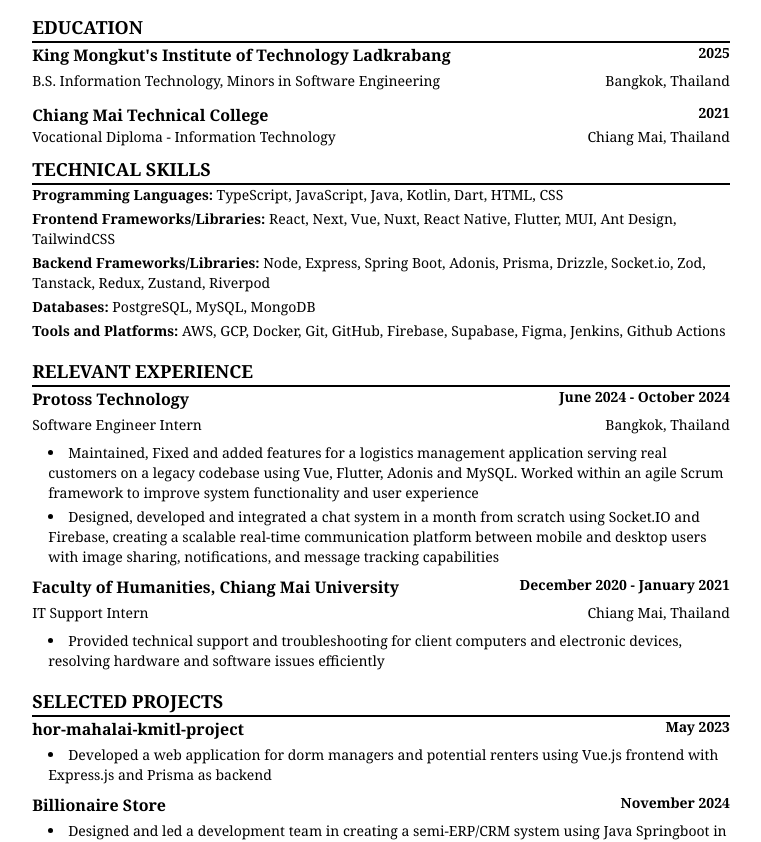
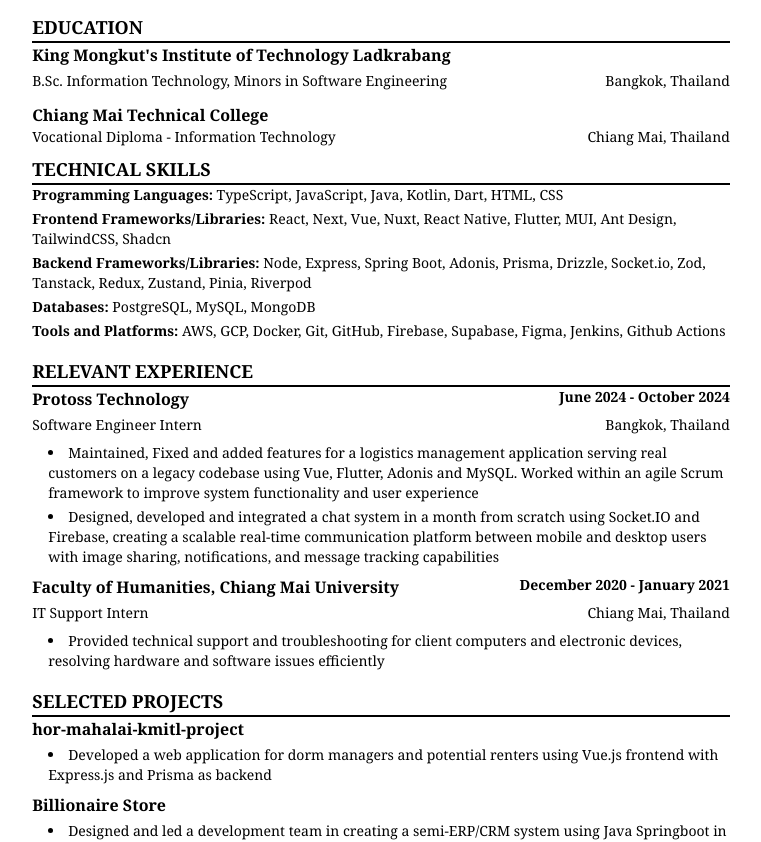
Before and after one commit to KayKaedesu/supersimpleresume, a website: page index.html in a window 1280 px wide. Shown: the part 111-953 px from the top of the page, without its empty margins (259-1020 px from the left). Drawn offline with nearby package versions, Linux system fonts and the light colour scheme.

Commit message:
fix shit

```diff
--- a/index.html
+++ b/index.html
@@ -43,11 +43,11 @@
           <h3 class="font-semibold">
             King Mongkut's Institute of Technology Ladkrabang
           </h3>
-          <span class="text-sm font-semibold">2025</span>
+          <!-- <span class="text-sm font-semibold">2025</span> -->
         </div>
         <div class="flex justify-between items-start mb-2">
           <p class="text-sm">
-            B.S. Information Technology, Minors in Software Engineering
+            B.Sc. Information Technology, Minors in Software Engineering
           </p>
           <span class="text-sm">Bangkok, Thailand</span>
         </div>
@@ -56,7 +56,7 @@
       <div class="mb-2">
         <div class="flex justify-between items-start">
           <h3 class="font-semibold">Chiang Mai Technical College</h3>
-          <span class="text-sm font-semibold">2021</span>
+          <!-- <span class="text-sm font-semibold">2021</span> -->
         </div>
         <div class="flex justify-between items-start">
           <p class="text-sm">Vocational Diploma - Information Technology</p>
@@ -75,12 +75,12 @@
         </p>
         <p>
           <strong>Frontend Frameworks/Libraries:</strong> React, Next, Vue,
-          Nuxt, React Native, Flutter, MUI, Ant Design, TailwindCSS
+          Nuxt, React Native, Flutter, MUI, Ant Design, TailwindCSS, Shadcn
         </p>
         <p>
           <strong>Backend Frameworks/Libraries:</strong> Node, Express, Spring
           Boot, Adonis, Prisma, Drizzle, Socket.io, Zod, Tanstack, Redux,
-          Zustand, Riverpod
+          Zustand, Pinia, Riverpod
         </p>
         <p><strong>Databases:</strong> PostgreSQL, MySQL, MongoDB</p>
         <p>
@@ -149,7 +149,7 @@
       <div class="mb-2">
         <div class="flex justify-between items-start mb-1">
           <h3 class="font-semibold">hor-mahalai-kmitl-project</h3>
-          <span class="text-sm font-semibold">May 2023</span>
+          <!-- <span class="text-sm font-semibold">May 2023</span> -->
         </div>
         <ul class="text-sm space-y-1 ml-4 list-disc list-inside">
           <li>
@@ -166,7 +166,7 @@
       <div class="mb-2">
         <div class="flex justify-between items-start mb-1">
           <h3 class="font-semibold">Billionaire Store</h3>
-          <span class="text-sm font-semibold">November 2024</span>
+          <!-- <span class="text-sm font-semibold">November 2024</span> -->
         </div>
         <ul class="text-sm space-y-1 ml-4 list-disc list-inside">
           <li>
```
Also changed, not shown: 1 other file.
